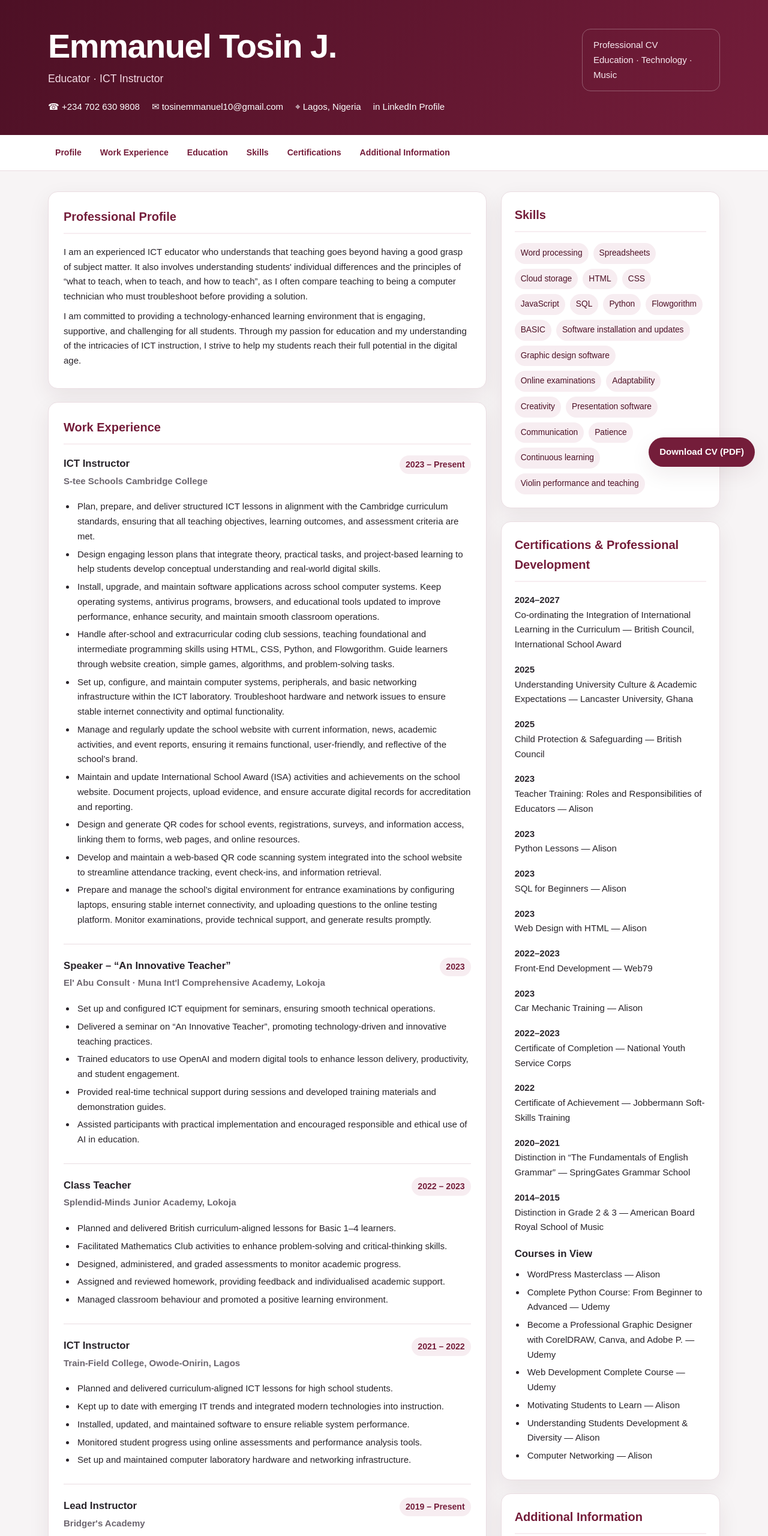
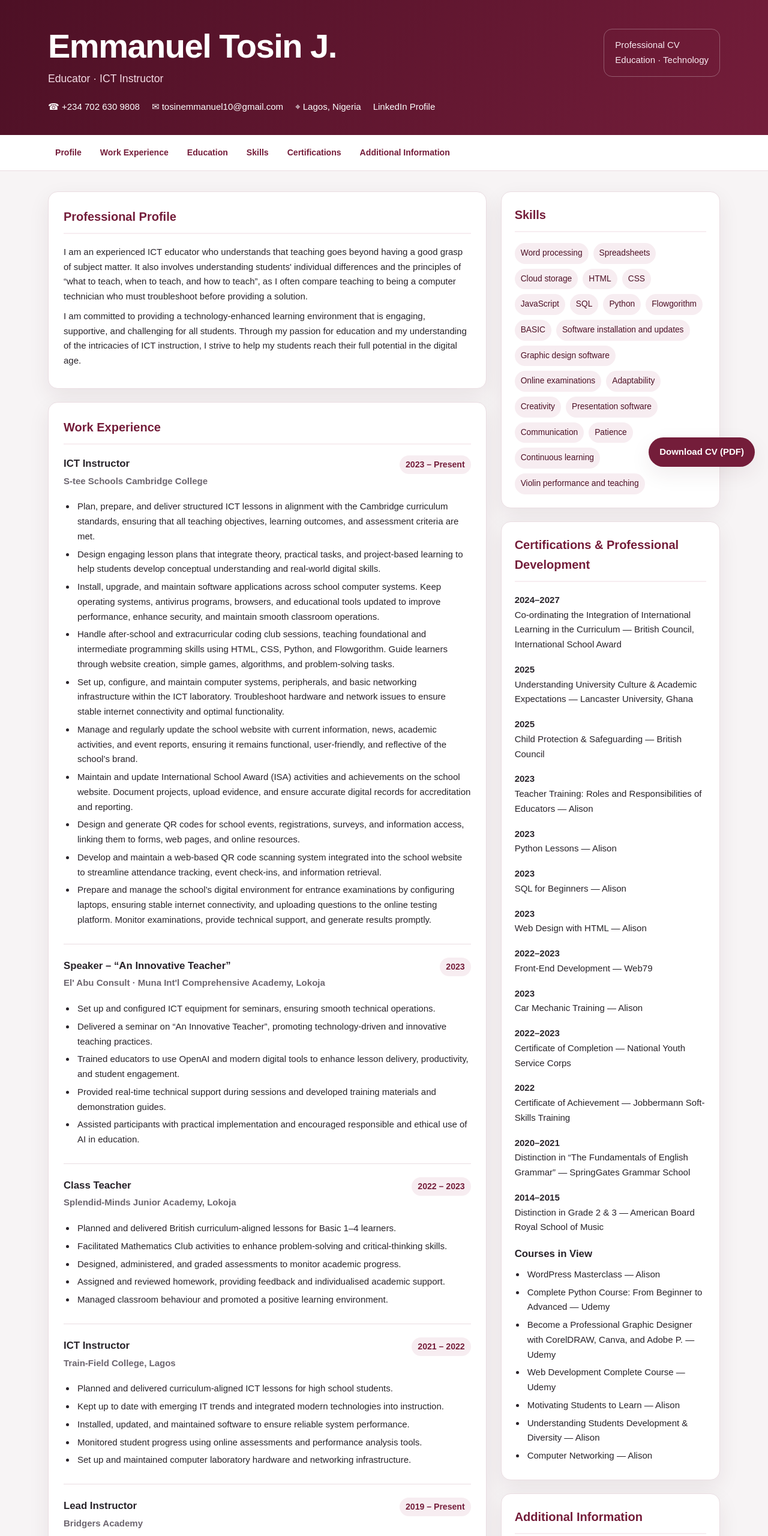
Before and after one commit to emmanueltosinj/cv, a plain HTML site: page index.html in a window 1280 px wide. Shown: the top 2560 px of the page at 60% size. Drawn offline with Linux system fonts and the light colour scheme.

Commit message:
Update index.html

```diff
--- a/index.html
+++ b/index.html
@@ -85,10 +85,10 @@ footer{background:var(--wine-dark);color:#f5e8ed;padding:22px 0;text-align:cente
     <span>☎ <a href="tel:+2347026309808">+234 702 630 9808</a></span>
     <span>✉ <a href="mailto:tosinemmanuel10@gmail.com">tosinemmanuel10@gmail.com</a></span>
     <span>⌖ Lagos, Nigeria</span>
-    <span>in <a href="https://www.linkedin.com/in/emmanuel-tosin-05012b3b0" target="_blank" rel="noopener">LinkedIn Profile</a></span>
+    <span><a href="https://www.linkedin.com/in/emmanuel-tosin-05012b3b0" target="_blank" rel="noopener">LinkedIn Profile</a></span>
    </div>
   </div>
-  <div class="header-note">Professional CV<br>Education · Technology · Music</div>
+  <div class="header-note">Professional CV<br>Education · Technology</div>
  </div>
 </header>
 <nav aria-label="Page navigation"><div class="wrap">
@@ -140,7 +140,7 @@ footer{background:var(--wine-dark);color:#f5e8ed;padding:22px 0;text-align:cente
      </ul>
     </article>
     <article class="job">
-     <div class="job-top"><div><h3>ICT Instructor</h3><div class="org">Train-Field College, Owode-Onirin, Lagos</div></div><span class="date">2021 – 2022</span></div>
+     <div class="job-top"><div><h3>ICT Instructor</h3><div class="org">Train-Field College, Lagos</div></div><span class="date">2021 – 2022</span></div>
      <ul>
       <li>Planned and delivered curriculum-aligned ICT lessons for high school students.</li>
       <li>Kept up to date with emerging IT trends and integrated modern technologies into instruction.</li>
@@ -150,7 +150,7 @@ footer{background:var(--wine-dark);color:#f5e8ed;padding:22px 0;text-align:cente
      </ul>
     </article>
     <article class="job">
-     <div class="job-top"><div><h3>Lead Instructor</h3><div class="org">Bridger's Academy</div></div><span class="date">2019 – Present</span></div>
+     <div class="job-top"><div><h3>Lead Instructor</h3><div class="org">Bridgers Academy</div></div><span class="date">2019 – Present</span></div>
      <ul>
       <li>Plan and conduct engaging online classes, mock examinations, and personalised home lessons tailored to students’ individual learning needs and skill levels.</li>
       <li>Prepare students for ABRSM Grade 1–5 music examinations through structured music theory, practical training, regular assessments, and examination-focused coaching.</li>
```
